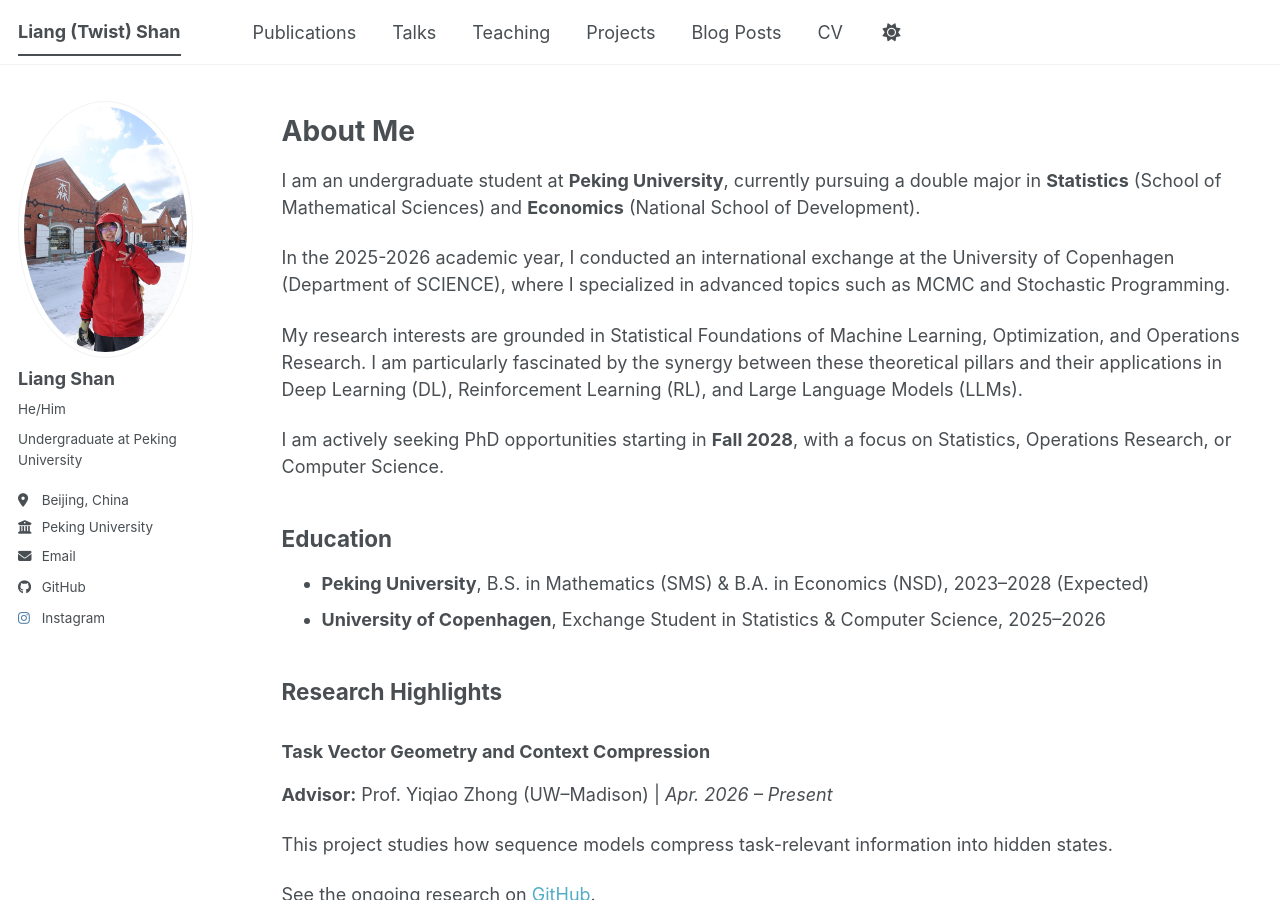
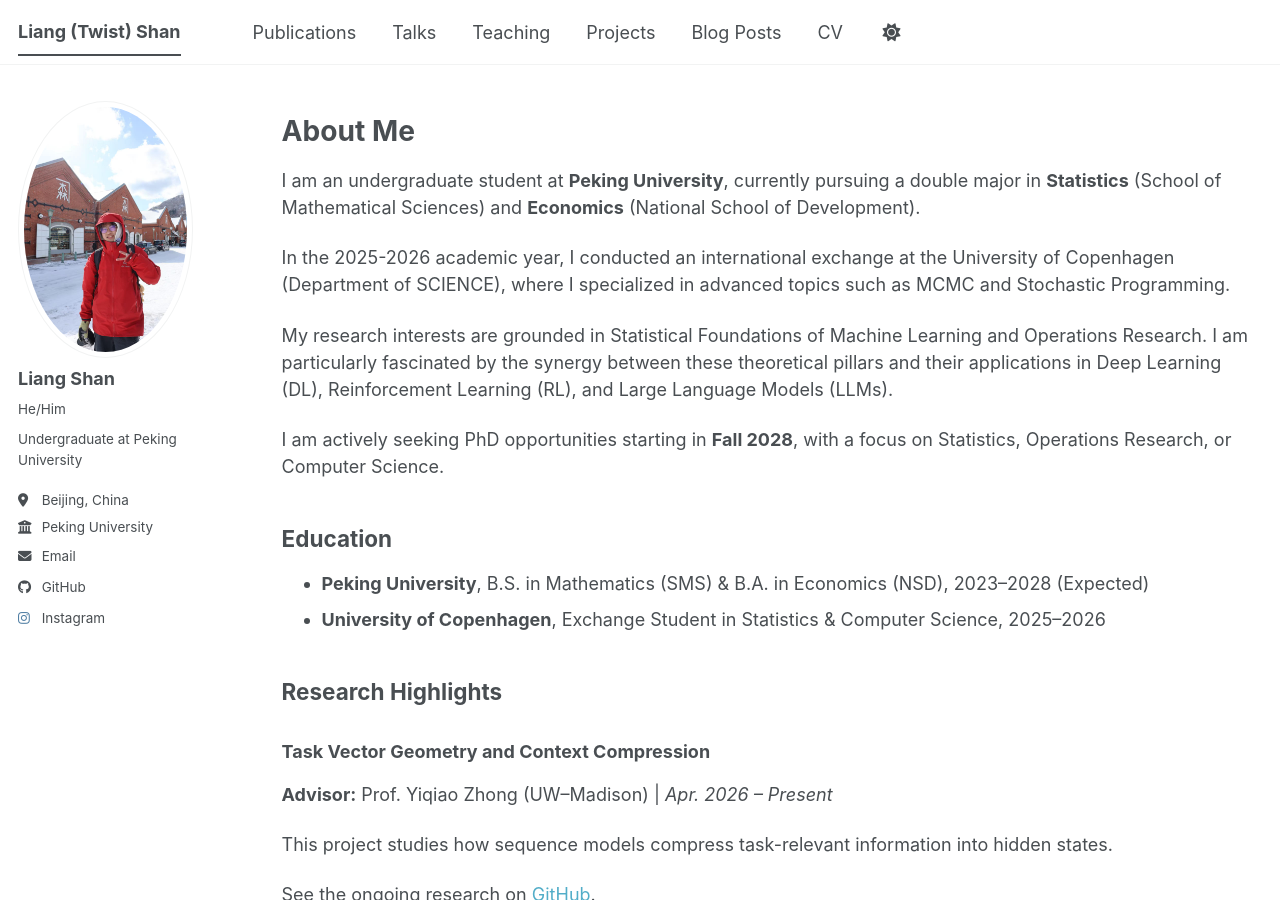
Before and after one commit to Twist-Shan/Twist-Shan.github.io, a Jekyll site: the page built from _pages/about.md, in a window 1280 px wide and 900 px high. Built offline with Jekyll 4.4.1, drawn with Linux system fonts in a browser that asks for light colours; a script bundle is joined from its source files by our own code; library files that are not in the unit come from our copies; some of the changed text lies outside the part shown.

Commit message:
Update about.md

```diff
--- a/_pages/about.md
+++ b/_pages/about.md
@@ -15,7 +15,7 @@
 
 In the 2025-2026 academic year, I conducted an international exchange at the University of Copenhagen (Department of SCIENCE), where I specialized in advanced topics such as MCMC and Stochastic Programming.
 
-My research interests are grounded in Statistical Foundations of Machine Learning, Optimization, and Operations Research. I am particularly fascinated by the synergy between these theoretical pillars and their applications in Deep Learning (DL), Reinforcement Learning (RL), and Large Language Models (LLMs).
+My research interests are grounded in Statistical Foundations of Machine Learning and Operations Research. I am particularly fascinated by the synergy between these theoretical pillars and their applications in Deep Learning (DL), Reinforcement Learning (RL), and Large Language Models (LLMs).
 
 I am actively seeking PhD opportunities starting in **Fall 2028**, with a focus on Statistics, Operations Research, or Computer Science.
 
```
Also changed, not shown: other parts of _pages/about.md (+3 -3 lines).
